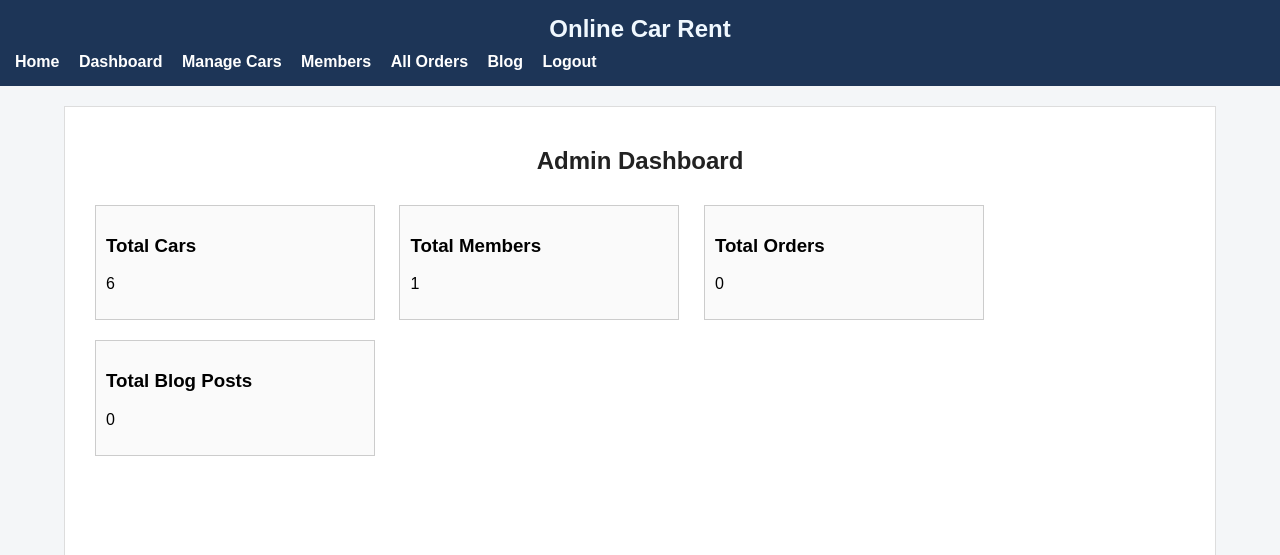
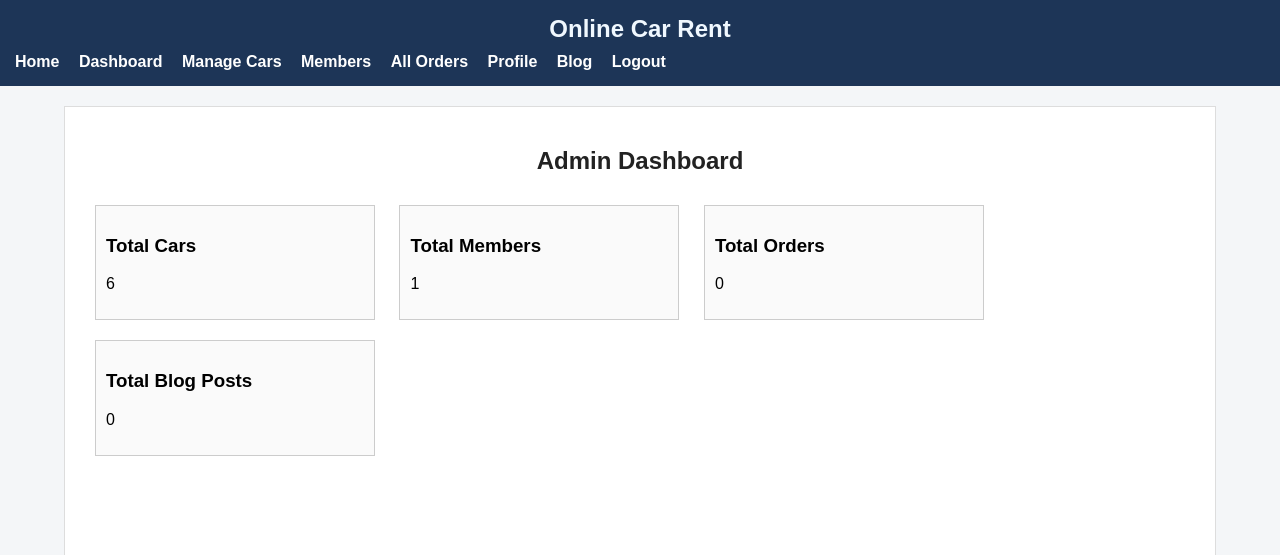
Before and after one commit to ArafatJamil254/online-car-rent, a PHP site: page /views/admin_dashboard.php in a window 1280 px wide. Shown: the top 555 px of the page. Run offline with PHP 8.4, Linux system fonts and the light colour scheme; the visitor is signed in with stand-in values (Sample User, id 1); data comes from the database, SQL or seed files in the repository; data that the repository does not hold is empty.

Commit message:
Add profile link to admin navbar

```diff
--- a/views/header.php
+++ b/views/header.php
@@ -24,6 +24,7 @@
             <a href="manage_cars.php">Manage Cars</a>
             <a href="members.php">Members</a>
             <a href="all_orders.php">All Orders</a>
+            <a href="profile.php">Profile</a>
             <a href="blog.php">Blog</a>
             <a href="../controllers/authController.php?action=logout">Logout</a>
 
```
